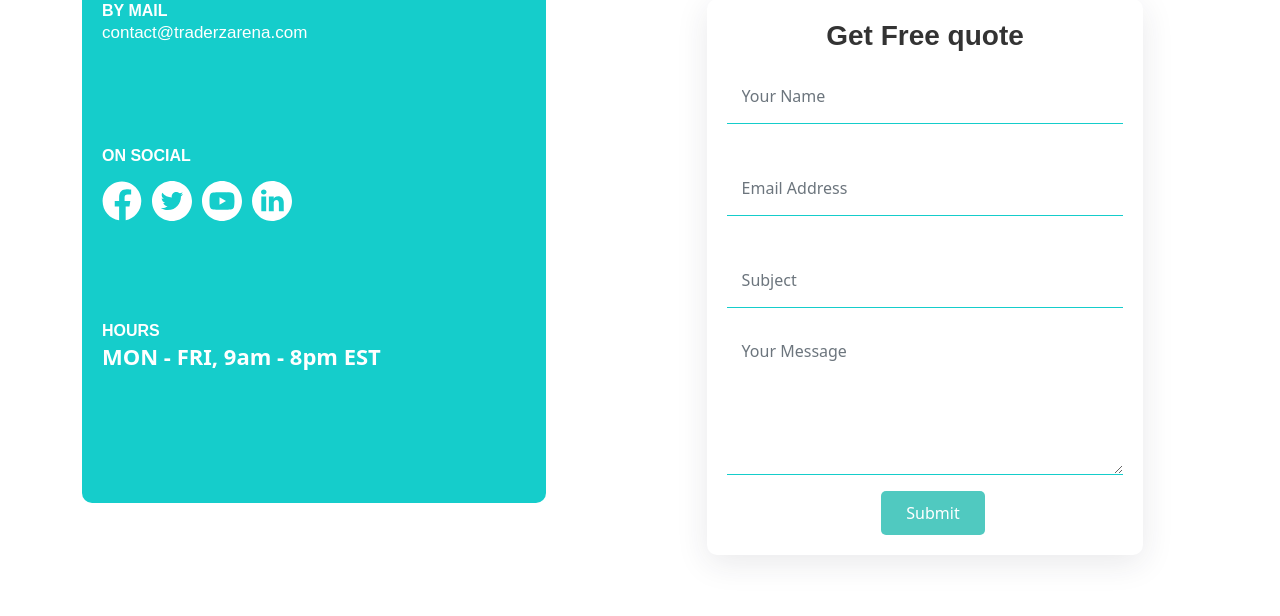
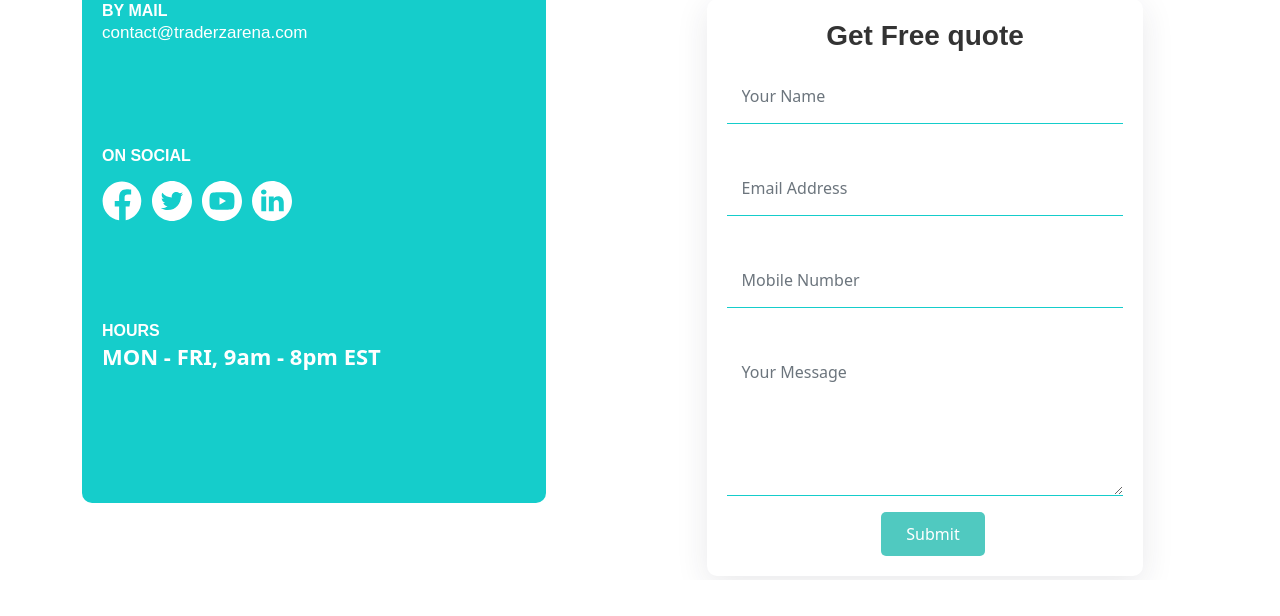
Before and after one commit to Sanjithgokul/traderz-arena, a PHP site: page /contact.php in a window 1280 px wide. Shown: the part 691-1307 px from the top of the page. Run offline with PHP 8.4, Linux system fonts and the light colour scheme.

Commit message:
contact form updated

```diff
--- a/contact.php
+++ b/contact.php
@@ -58,8 +58,9 @@
                                 <span role="alert" class="error-msg" id="emailField_err">Please fill your Email ID.</span>
                             </div>
                             <div class="mb-3">
-                                <input type="text" class="form-control subject required" required='' id="subjectField"  placeholder="Subject" name="subject">
-                            </div>
+                            <input type="number" class="form-control number required" required='' id="number_Field"  placeholder="Mobile Number" name="number" required>
+                            <span role="alert" class="error-msg" id="number_Field_err">Please enter a valid number</span>
+                        </div>
                             <div class="mb-3">
                                 <textarea class="form-control message" rows="5" required='' id="messageField"  placeholder="Your Message" name="message"></textarea>
                             </div>
--- a/js/email-function.js
+++ b/js/email-function.js
@@ -111,7 +111,7 @@ function processcontactemailform(service,$this){
                 var sendInfo = {
                     name: data["name"],
                     email : data["email"],
-                    subject : data["subject"],
+                    mobile_no: data["number"],
                     message: data['message'],
                     ipAddress: ip,
                     url:$(location).attr('href'),
```
